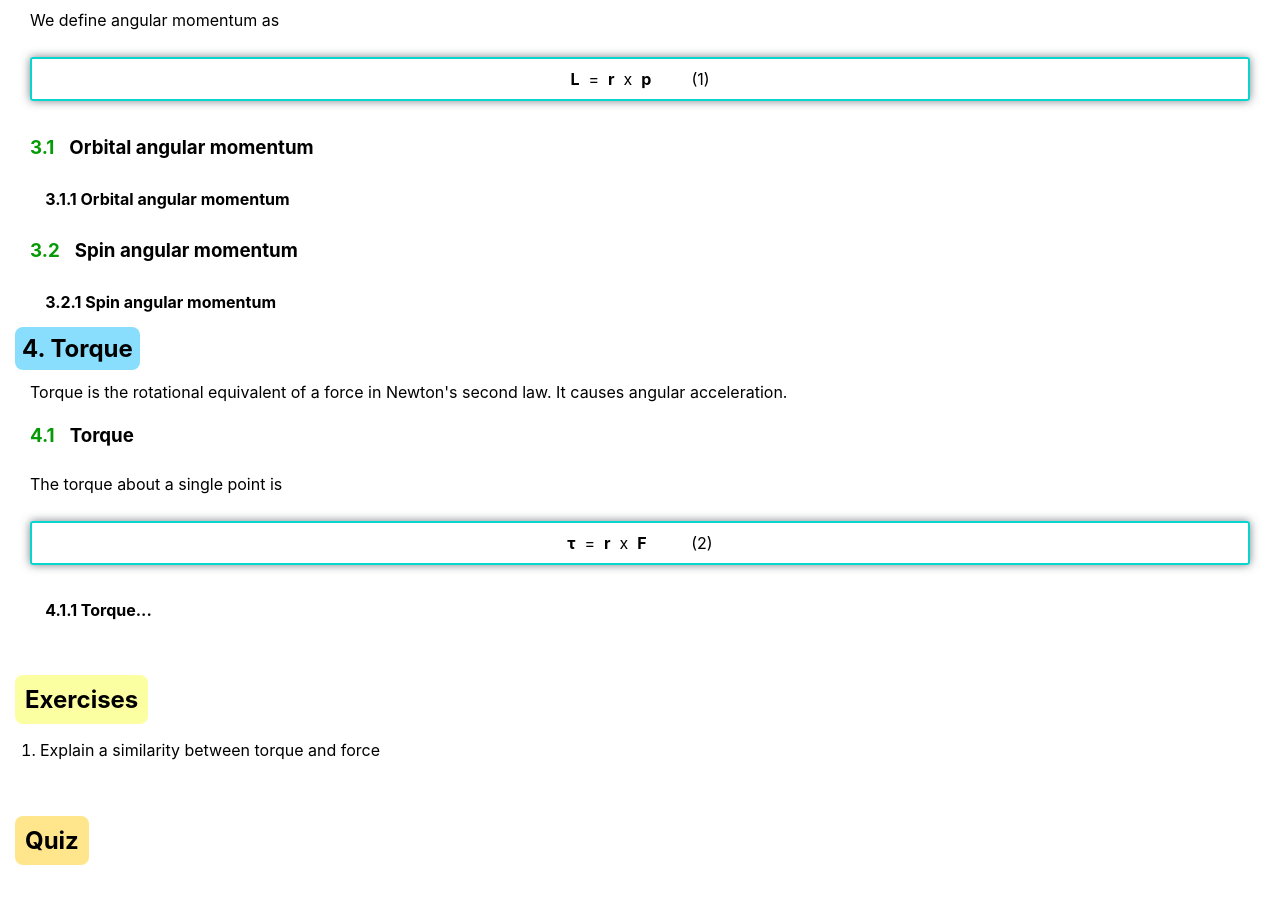
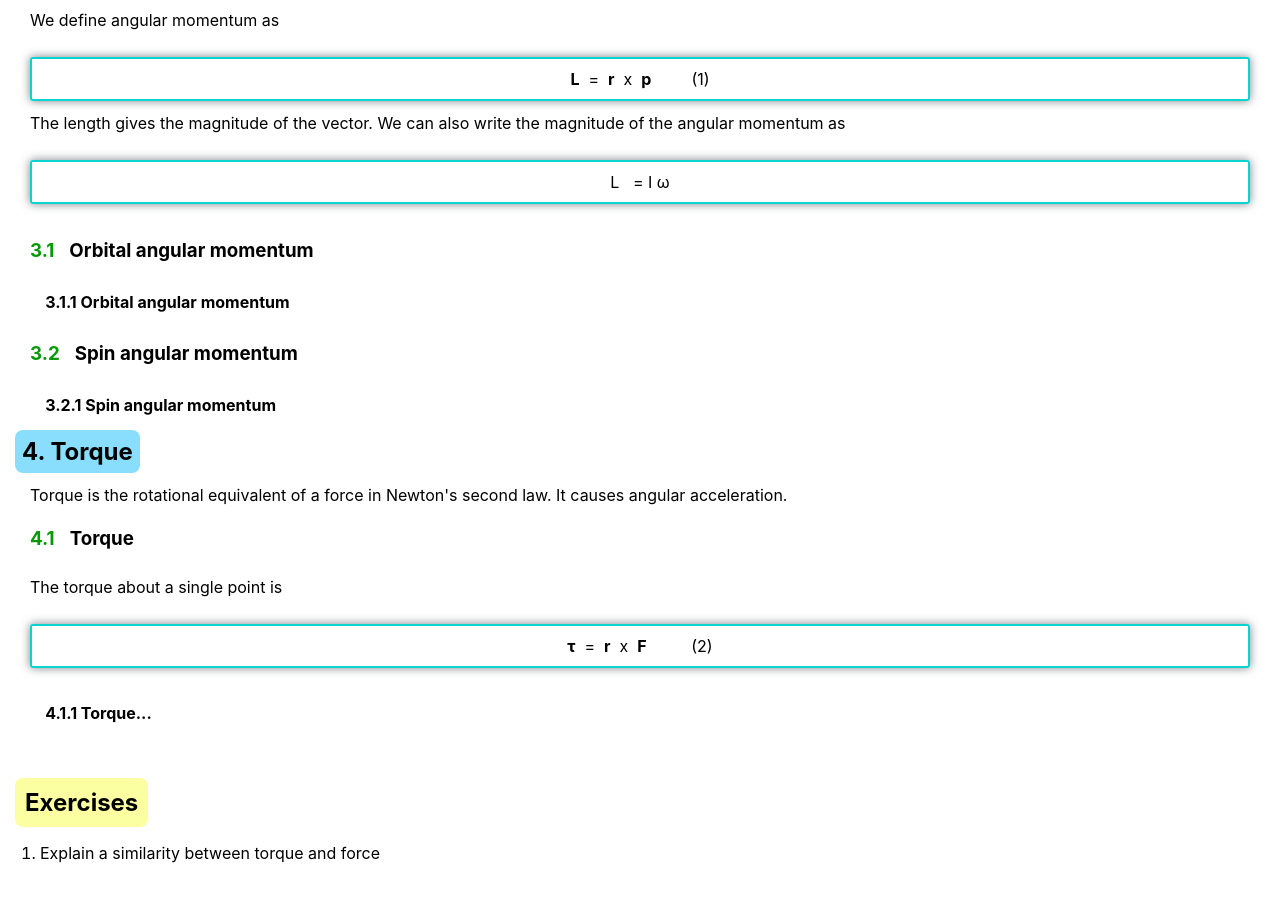
Before and after one commit to JRFink/jrfphyspagesnew, a Next.js app: page /education/gp1/trq in a window 1280 px wide. Shown: the part 1952-2855 px from the top of the page. Built offline with nearby package versions, Linux system fonts and the light colour scheme.

Commit message:
Update index.tsx

```diff
--- a/pages/education/gp1/trq/index.tsx
+++ b/pages/education/gp1/trq/index.tsx
@@ -77,6 +77,13 @@ const Trq = () => {
                     <div className={style.equation}><b>L</b> &nbsp; = &nbsp; <b>r</b> &nbsp; x &nbsp; <b>p</b></div>
                     <div className={style.equationNumber}>&#40;1&#41;</div>
                 </div>
+<p>
+    The length gives the magnitude of the vector. We can also write the magnitude of the angular momentum as
+                </p>
+                <br />
+                <div className={style.equationBox}>
+                    <div className={style.equation}> L &nbsp; = I &#969;</div>
+                </div>
             <br />
             <h3 className={style.h3num}>
                 3.1
```
